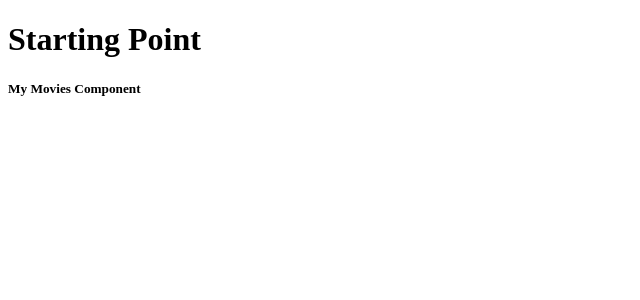
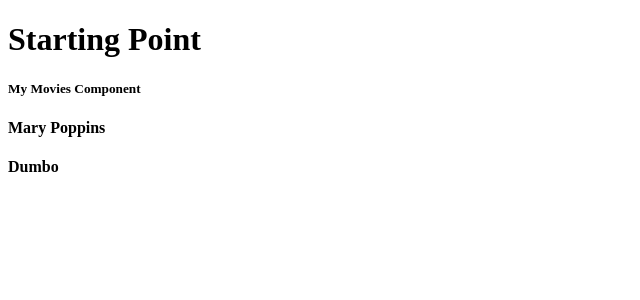
Before and after one commit to smartbenapple/NodeJS_Samples, an Angular app in the folder microservicesUi/: page / in a window 1280 px wide. Shown: the top 300 px of the page, without its empty margins (0-640 px from the left). Built offline with nearby package versions, Linux system fonts and the light colour scheme.

Commit message:
updates to movies
ben

```diff
--- /dev/null
+++ b/microservicesUi/src/app/movies/Movies.ts
@@ -0,0 +1,31 @@
+import axios from "axios";
+
+interface IMovie
+{
+  title:string,
+  year: string,
+}
+
+const url = 'https://gcloud-ms-api-axxh6chama-wl.a.run.app/movie'; // locally: http://localhost:8181/movie
+export class MovieClass
+{
+  movies = [{ "title": "Bambi", "year": "1956" }, { "title": "Snow White", "year": "1934" }];
+  logMessage:string = "...";
+
+  constructor()
+  {
+    this.movies = [{ "title": "Mary Poppins", "year": "1956" }, { "title": "Dumbo", "year": "1967" }];
+
+    this.getAll().then(items =>
+    {
+      console.log("GetAll Called.");
+      this.logMessage = "GetAll Called.";
+
+      this.movies = [{ "title": "Iron Man", "year": "2008" }, { "title": "Troy", "year": "2009" }];
+    });
+  }
+  async getAll()
+  {
+    return [{"title":"testing", "year":"2024"}];
+  }
+}
--- a/microservicesUi/src/app/movies/movielist.component.html
+++ b/microservicesUi/src/app/movies/movielist.component.html
@@ -1,3 +1,6 @@
 <div>
   <h5>My Movies Component</h5>
+  <div *ngFor="let movie of movies" >
+    <h4> {{ movie.title }} </h4>
+  </div>
 </div>
--- a/microservicesUi/src/app/movies/movielist.component.ts
+++ b/microservicesUi/src/app/movies/movielist.component.ts
@@ -1,10 +1,21 @@
 import { Component } from '@angular/core';
+import { MovieClass } from './Movies';
 
 @Component({
   selector: 'app-movies',
   templateUrl: './movielist.component.html',
   styleUrl: './movielist.component.css'
 })
-export class MovieListComponent {
+export class MovieListComponent
+{
   title = 'My Movie List';
+
+  // Movies Array
+  movies = [{"title":"Bambi", "year":"1965"},{"title":"Iron Man", "year":"2008"}];
+
+  constructor()
+  {
+    const cMovie = new MovieClass();
+    this.movies = cMovie.movies;
+  }
 }
```
